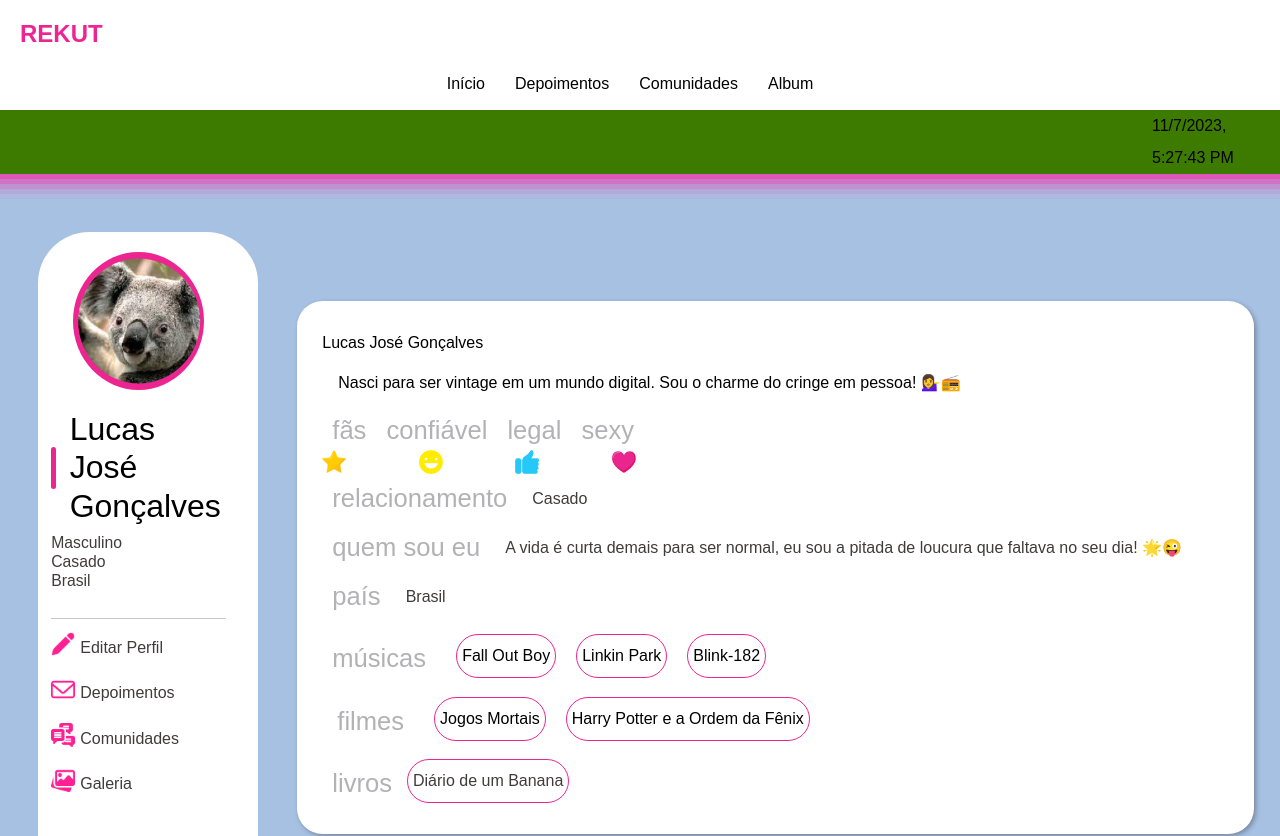
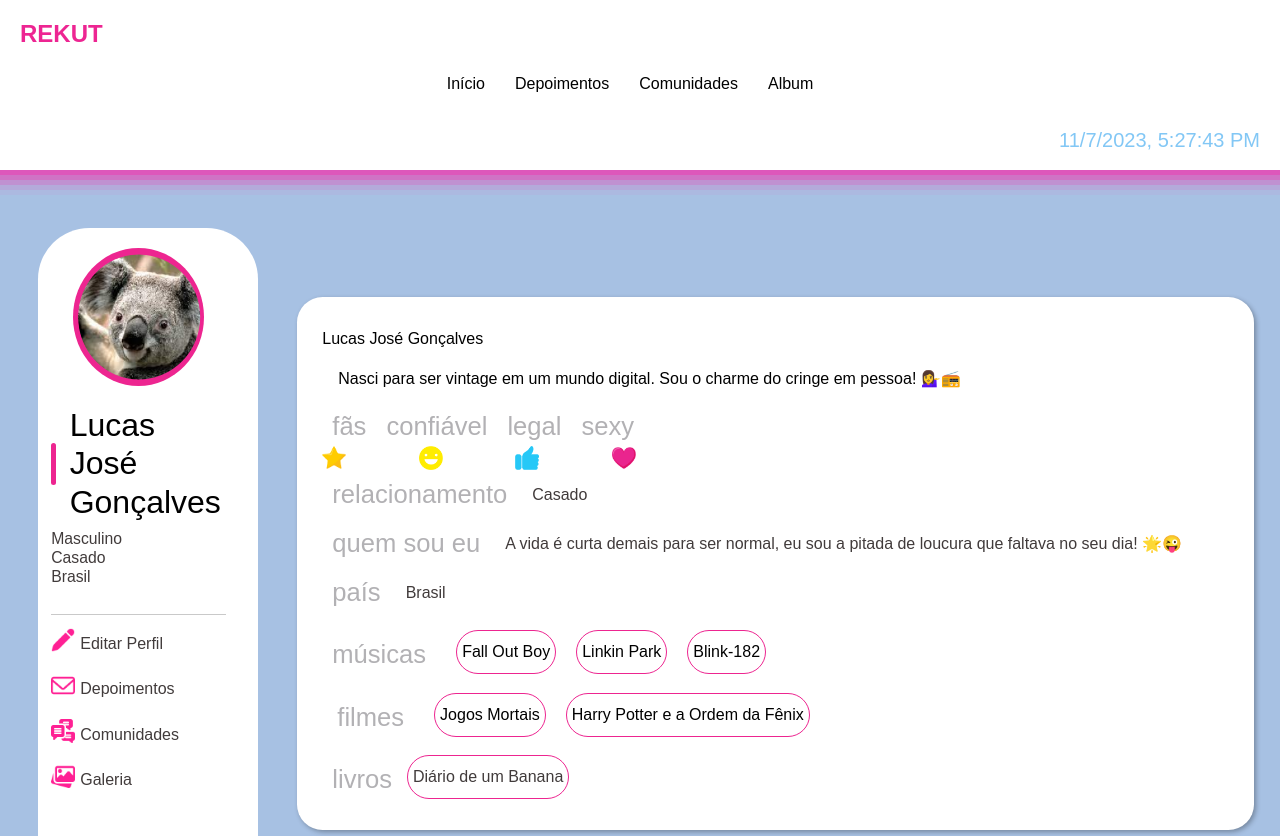
Before and after one commit to juliafclima/trabalho-react-grupo2, a React (Vite) app in the folder trabalho-react-g2/: page / in a window 1280 px wide. Shown: the top 836 px of the page. Built offline with nearby package versions, Linux system fonts and the light colour scheme.

Commit message:
Estilização do relógio/data completa

```diff
--- a/trabalho-react-g2/src/pages/Album/clock.css
+++ b/trabalho-react-g2/src/pages/Album/clock.css
@@ -1,12 +1,23 @@
 .clockBar {
-  background-color: rgb(61, 123, 0);
+  background-color: white;
   margin-bottom: 20px;
   box-shadow: rgba(240, 46, 170, 0.4) 0px 5px, rgba(240, 46, 170, 0.3) 0px 10px, rgba(240, 46, 170, 0.2) 0px 15px, rgba(240, 46, 170, 0.1) 0px 20px, rgba(240, 46, 170, 0.05) 0px 25px;
   }
 
   .clock {
-    margin-left: 90%;
-    padding: 10vh, 10vh;
+    font-size: 20px;
+    color: #259ded92;
+    padding: 10px 20px;
+    text-align: right;
+    transition: font-size 0.3s ease, padding 0.3s ease;
+    background-color: white;
+    margin-left: 80%;
+    padding-left: 3vh;
+    transition: box-shadow 1s;
+  }
+
+  .clock:hover {
+    box-shadow: blue 0px 0px 0px 2px inset, rgb(255, 255, 255) 10px -10px 0px -3px, rgb(113, 30, 209) 10px -10px, rgb(255, 255, 255) 20px -20px 0px -3px, rgb(180, 19, 255) 20px -20px, rgb(255, 255, 255) 30px -30px 0px -3px, rgb(211, 94, 241) 30px -30px, rgb(255, 255, 255) 40px -40px 0px -3px, rgb(227, 61, 205) 40px -40px;
   }
 
 @media (max-width: 768px) {
```
